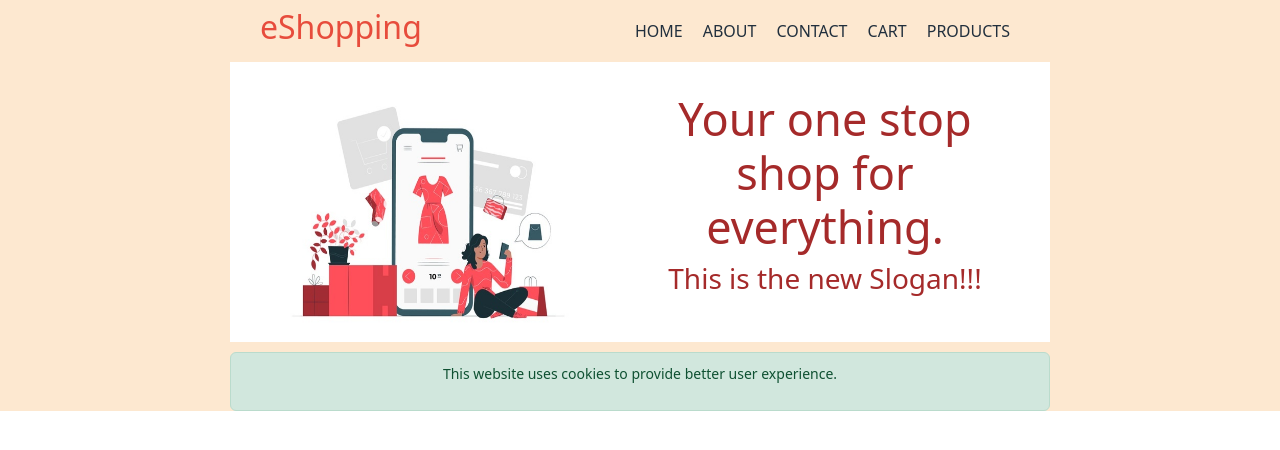
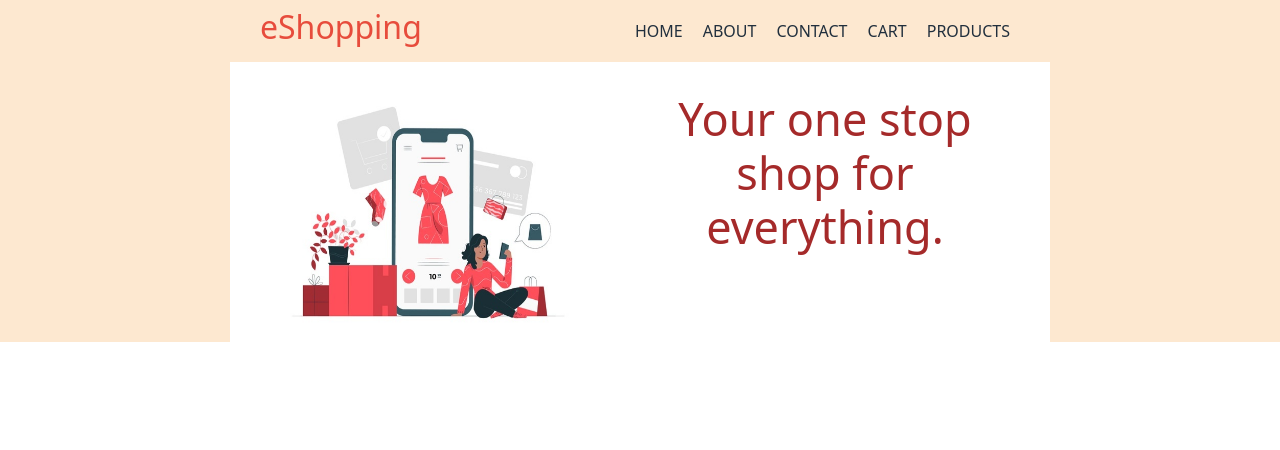
Before and after one commit to DhanushUpadya/AngularLearning, an Angular app: page / in a window 1280 px wide. Shown: the top 450 px of the page. Built offline with nearby package versions, Linux system fonts and the light colour scheme.

Commit message:
Made use of Property Binding to bring data from component to view

```diff
--- a/src/app/header/header.component.html
+++ b/src/app/header/header.component.html
@@ -5,6 +5,6 @@
     </div>
     <div class="site-slogan">
         <h2>{{ slogan }}</h2>
-        <h3>{{ getSlogan() }}</h3>
+      <!-- <h3>{{ getSlogan() }}</h3> -->
     </div>
 </div>
--- a/src/app/notification/notification.component.ts
+++ b/src/app/notification/notification.component.ts
@@ -2,7 +2,7 @@ import { Component } from '@angular/core';
 
 @Component({
   selector: 'app-notification',
-  template: `<div class="alert alert-success">
+  template: `<div class="alert alert-success" [hidden]="displayNotification">
                <p> This website uses cookies to provide better user experience.</p>
 
               </div>`,
@@ -12,4 +12,5 @@ import { Component } from '@angular/core';
 })
 export class NotificationComponent {
 
+  displayNotification:boolean=true;
 }
```
